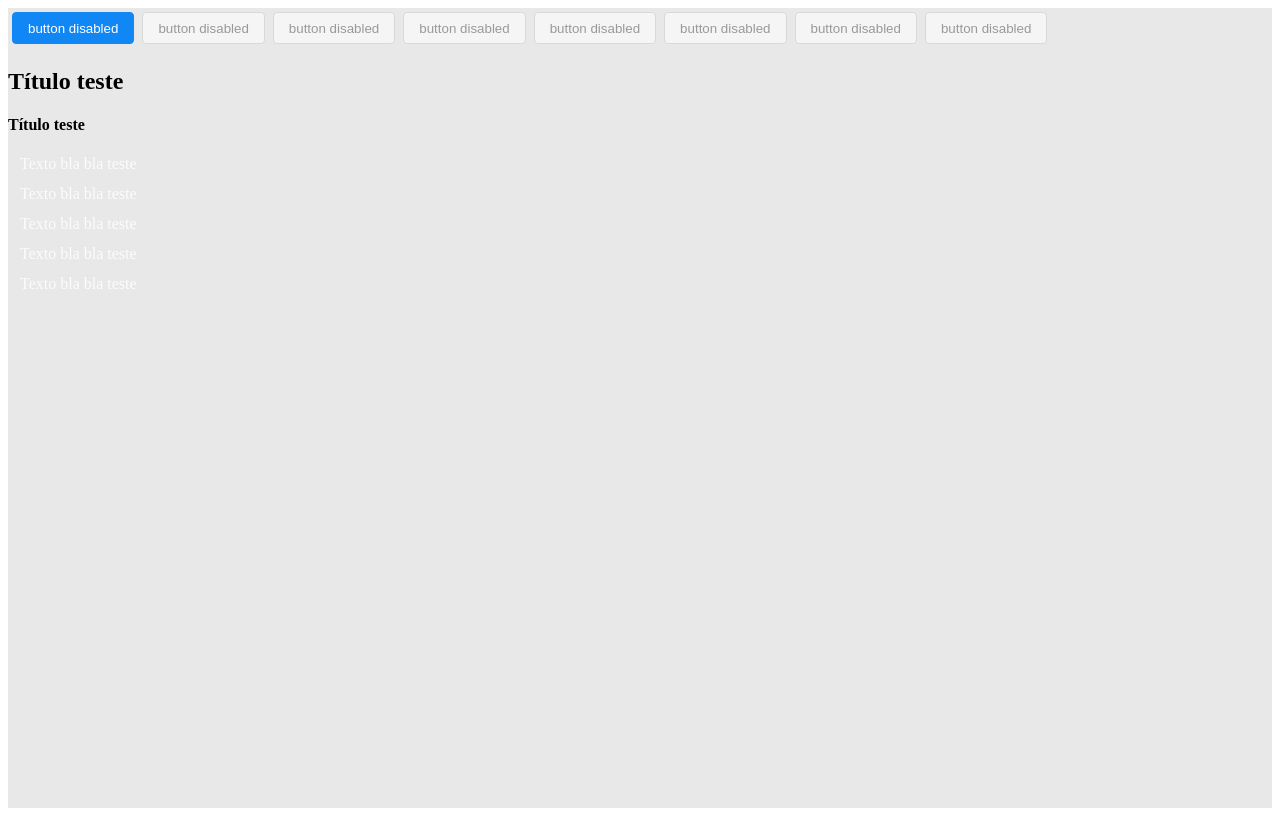
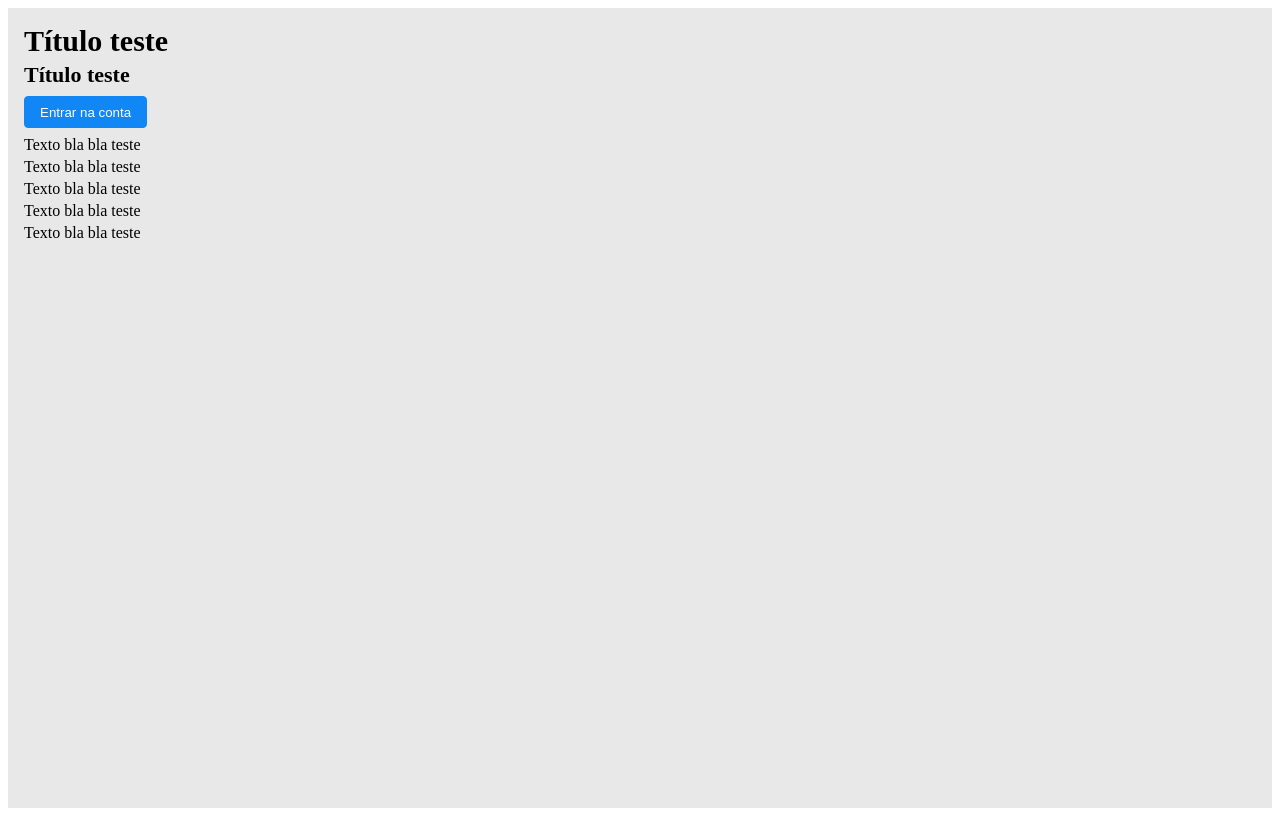
Before and after one commit to wslleal19/components-test, a React (Create React App) app: page / in a window 1280 px wide. Built offline with nearby package versions, Linux system fonts and the light colour scheme.

Commit message:
Ajustes e Container component

```diff
--- a/src/App.tsx
+++ b/src/App.tsx
@@ -3,6 +3,8 @@ import logo from './logo.svg';
 import Button from './components/Button/Button';
 import Title from './components/Title/Title';
 import Text from './components/Text/Text';
+import Container from './components/Container/Container';
+
 
 function App() {
 
@@ -12,21 +14,16 @@ function App() {
 
   return (
     <div className="App" style={{backgroundColor:'#e8e8e8', height: '100vh'}}>
-        <Button disabled={false}>button disabled</Button>
-        <Button disabled={true}>button disabled</Button>
-        <Button disabled={true}>button disabled</Button>
-        <Button disabled={true}>button disabled</Button>
-        <Button disabled={true}>button disabled</Button>
-        <Button disabled={true}>button disabled</Button>
-        <Button disabled={true}>button disabled</Button>
-        <Button disabled={true}>button disabled</Button>
+      <Container>
         <Title size={2}>Título teste</Title>
         <Title size={4}>Título teste</Title>
+        <Button disabled={false}>Entrar na conta</Button>
         <Text>Texto bla bla teste</Text>
         <Text>Texto bla bla teste</Text>
         <Text>Texto bla bla teste</Text>
         <Text>Texto bla bla teste</Text>
         <Text>Texto bla bla teste</Text>
+      </Container>
     </div>
   );
 }
--- /dev/null
+++ b/src/components/Container/Container.css
@@ -0,0 +1,11 @@
+.fluence-ui-container{
+    margin-right: auto;
+    margin-left: auto;
+    box-sizing: border-box;
+    height: 100%;
+    padding: var(--fluence-ui-base-margin-container);
+}
+.fluence-ui-container-fluid{
+    width: 100%;
+    border: 2px solid red;
+}
--- /dev/null
+++ b/src/components/Container/Container.tsx
@@ -0,0 +1,43 @@
+import React from "react";
+import './Container.css';
+
+export interface TextProps {
+    children:any;
+
+    fluid?:boolean
+
+    backgroundColor?:string;
+    padding?:string;
+    margin?:string;
+    width?:string;
+    height?:string;
+}
+
+const Container = (props: TextProps) => {
+    const setUpStyle = () => {
+      let style:any = {};
+
+      if(props.backgroundColor) style.backgroundColor = props.backgroundColor;
+      if(props.padding) style.padding = props.padding;
+      if(props.margin) style.margin = props.margin;
+      if(props.width) style.width = props.width;
+      if(props.height) style.height = props.height;
+
+      return style;
+    }
+
+    const setUpClasses = () => {
+      let classes:string = '';
+      classes = 'fluence-ui-container';
+
+      if(props.fluid == true) classes += ' fluence-ui-container-fluid';
+
+      return classes;
+    }
+
+    return (
+        <div style={setUpStyle()} className={setUpClasses()}>{props.children}</div>
+    )
+};
+
+export default Container;
--- a/src/components/Text/Text.css
+++ b/src/components/Text/Text.css
@@ -1,7 +1,7 @@
 .fluence-ui-text{
     color: #000;
     overflow-wrap: break-word;
-    margin: 12px;
+    margin: var(--fluence-ui-base-margin-text);
 }
 .fluence-ui-text-strong{
     font-weight: bold;
--- a/src/components/Text/Text.tsx
+++ b/src/components/Text/Text.tsx
@@ -7,6 +7,7 @@ export interface TextProps {
     color?:string;
     strong?: boolean;
     padding?: any;
+    margin?: string;
     italic?: boolean;
 
     paragraph?: boolean;
@@ -18,6 +19,7 @@ const Text = (props: TextProps) => {
 
       if(props.color) style.color = props.color;
       if(props.padding) style.padding = props.padding;
+      if(props.margin) style.margin = props.margin;
 
       return style;
     }
--- a/src/components/Title/Title.css
+++ b/src/components/Title/Title.css
@@ -1,7 +1,7 @@
 .fluence-ui-title{
     color: #000;
     overflow-wrap: break-word;
-    margin: 12px;
+    margin: var(--fluence-ui-base-margin-title);
 }
 .fluence-ui-title-strong{
     font-weight: bold;
--- a/src/components/Title/Title.tsx
+++ b/src/components/Title/Title.tsx
@@ -1,4 +1,5 @@
 import React from "react";
+import './Title.css'
 
 export interface TextProps {
     children:any;
@@ -6,6 +7,7 @@ export interface TextProps {
 
     color?:string;
     strong?: boolean;
+    margin?: string;
     padding?: any;
     italic?: boolean;
 }
@@ -16,6 +18,7 @@ const Title = (props: TextProps) => {
 
       if(props.color) style.color = props.color;
       if(props.padding) style.padding = props.padding;
+      if(props.margin) style.margin = props.margin;
 
       return style;
     }
--- a/src/components/theme-fluence-ui.tsx
+++ b/src/components/theme-fluence-ui.tsx
@@ -1,5 +1,5 @@
 const theme:any = {
-    darkMode:true,
+    darkMode:false,
     setColorsInComponent: true,
     'colors': {
         'primary': '#0070f3',
@@ -12,6 +12,7 @@ const theme:any = {
     componentsConfig: {
         "Button": {
             size: 'default',
+            baseMargin: '5px',
         },
     }
 }
--- a/src/fluence-ui.css
+++ b/src/fluence-ui.css
@@ -2,4 +2,7 @@
     --fluence-ui-primary-color: #1187f5;
     --fluence-ui-primary-color-hover: #389efc;
     --fluence-ui-primary-color-active: #1f5a8f;
+    --fluence-ui-base-margin-text: 4px;
+    --fluence-ui-base-margin-title: 4px;
+    --fluence-ui-base-margin-container: 12px;
   }
```
